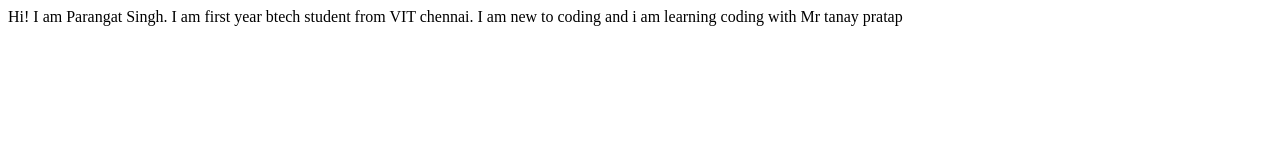
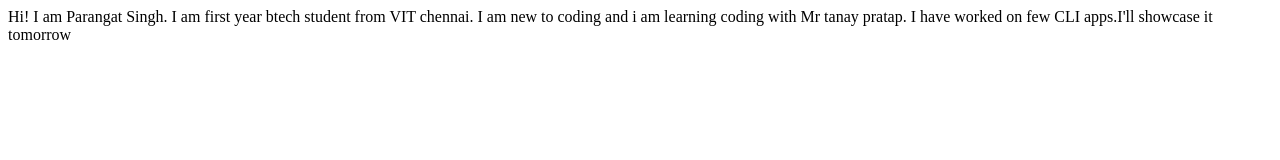
Before and after one commit to ParangatSingh/Parangat-singh-portfolio, a plain HTML site: page index.html in a window 1280 px wide. Drawn offline with Linux system fonts and the light colour scheme.

Commit message:
update details of project

```diff
--- a/index.html
+++ b/index.html
@@ -7,9 +7,8 @@
 </head>
 <body>
     Hi! I am Parangat Singh.
-
     I am first year btech student from VIT chennai.
-
-    I am new to coding and i am learning coding with Mr tanay pratap
+    I am new to coding and i am learning coding with Mr tanay pratap.
+    I have worked on few CLI apps.I'll showcase it tomorrow
 </body>
 </html>
```
